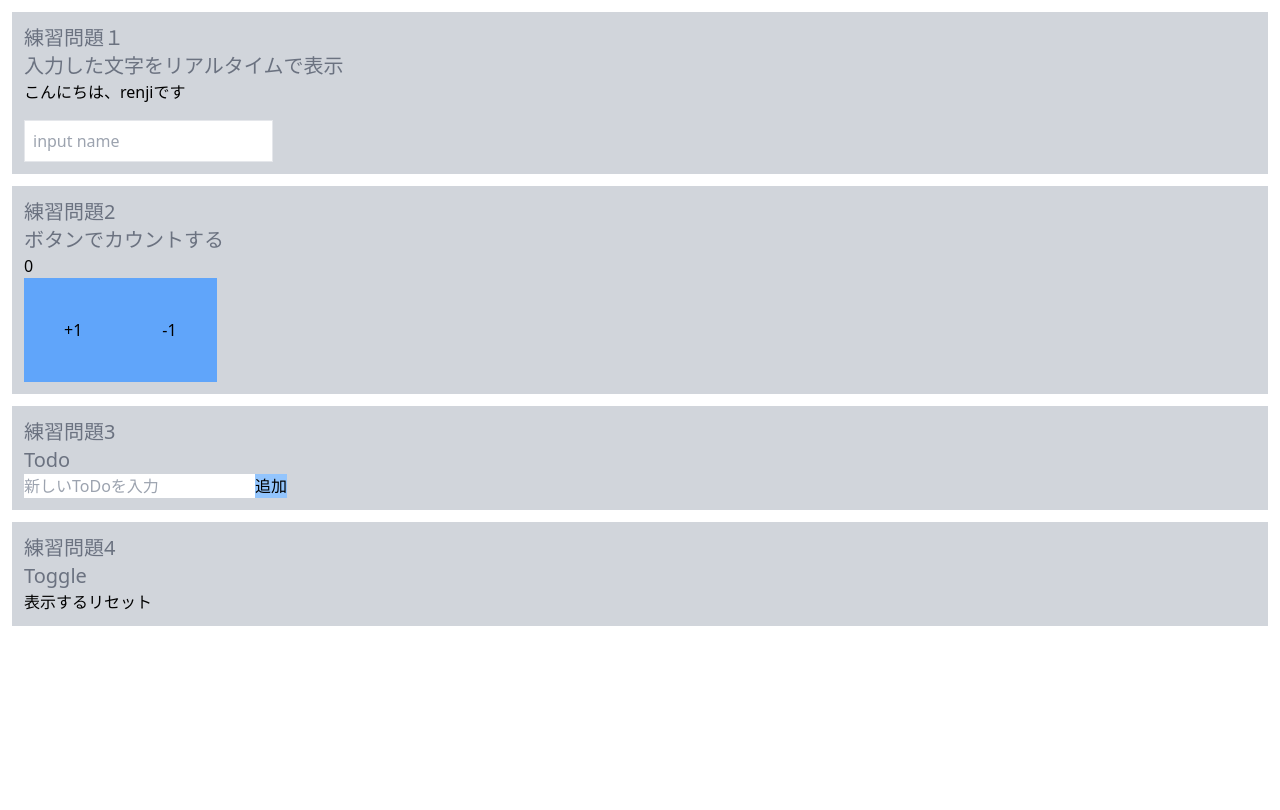
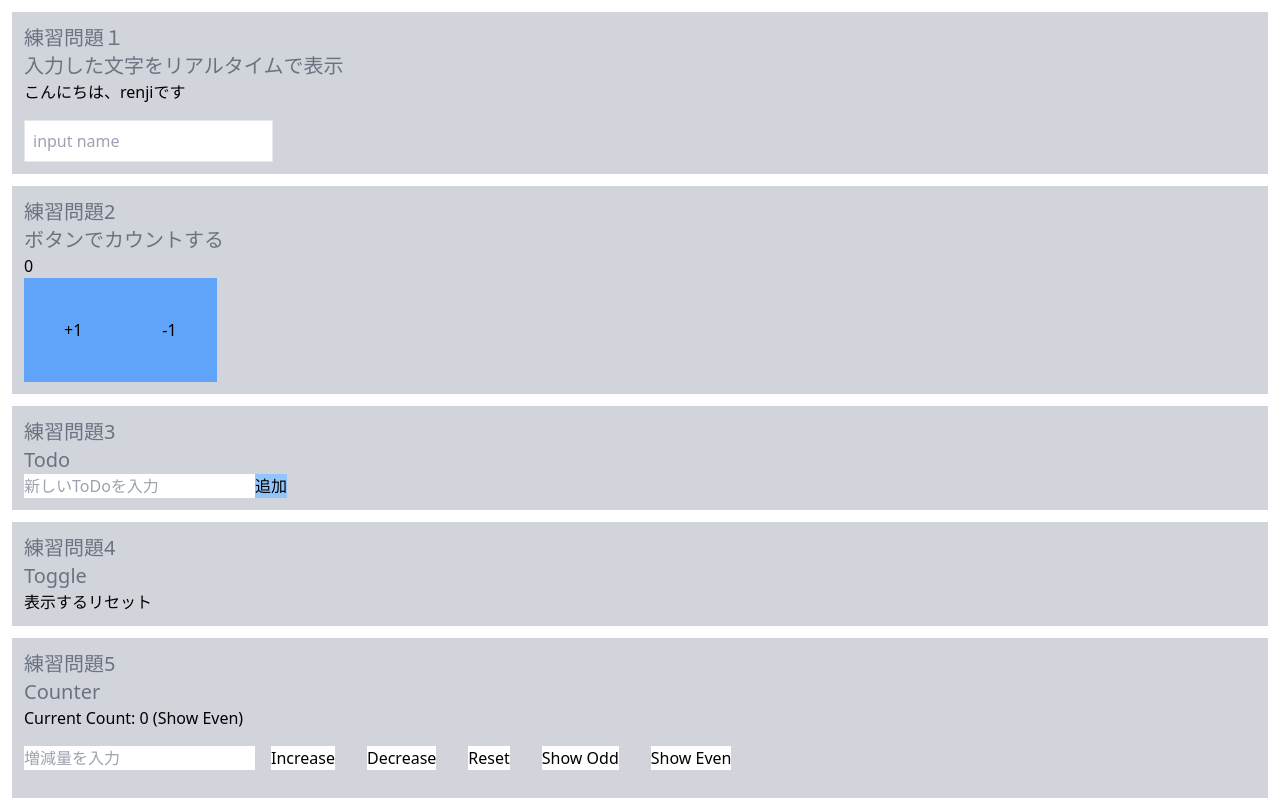
Before and after one commit to iwasawarenji954/practice, a Next.js app: page / in a window 1280 px wide. Built offline with nearby package versions, Linux system fonts and the light colour scheme.

Commit message:
update: Counterを新規追加葵と勉強

```diff
--- a/app/page.tsx
+++ b/app/page.tsx
@@ -1,10 +1,10 @@
 // /app/page.tsx
 'use client';
-import React , { useState } from "react";
 import GreetingApp from '@/components/Greeting';
 import CountApp from "@/components/CountUp";
 import ToDoApp from "@/components/ToDo";
 import ToggleApp from "@/components/Toggle";
+import Counter from '@/components/Counter';
 
 export default function Home() {
   return (
@@ -40,7 +40,13 @@ export default function Home() {
         </div>
         <ToggleApp />
       </section>
-
+      <section className="bg-gray-300 p-3 m-3">
+        <div className="text-gray-500 text-xl">
+          <p>練習問題5</p>
+          <p>Counter</p>
+        </div>
+        <Counter />
+      </section>
     </div>
   )
 }
--- /dev/null
+++ b/components/Counter.tsx
@@ -0,0 +1,94 @@
+'use client';
+import React, { useState } from 'react';
+
+function Counter() {
+  const [count, setCount] = useState(0);
+  const [oddEven, setOddEven] = useState(0);
+  const [number, setNumber] = useState(0);
+
+  // Increaseボタン用のハンドラー関数
+  const handleIncrease = () => {
+    if (number) {
+      if (count + number <= 10) {
+        setCount(count + number);
+      }
+    } else {
+      alert("数値を入力してください");
+    }
+  };
+
+  // Decreaseボタン用のハンドラー関数
+  const handleDecrease = () => {
+    if (number) {
+      if (count - number >= 0) {
+        setCount(count - number);
+      }
+    } else {
+      alert("数値を入力してください");
+    }
+  };
+
+  return (
+    <div className="counter">
+      {/* 三項演算子 条件 ? 真の時の処理 : 偽の時の処理 */}
+      {oddEven === 0 && count % 2 === 0 ? (
+        <h1>Current Count: {count} (Show Even)</h1>
+      ) : oddEven === 1 && count % 2 === 1 ? (
+        <h1>Current Count: {count} (Show Odd)</h1>
+      ) : (
+        <h1>No matching count</h1>
+      )}
+
+      {/* 数値を入力するフィールド */}
+      <input
+        type="number"
+        placeholder="増減量を入力"
+        value={number || ""}  // 値がundefinedのときは空文字を表示
+        onChange={(e) => setNumber(Number(e.target.value))}
+      />
+
+      {/* Increaseボタン */}
+      <button
+        className="m-4 bg-white"
+        onClick={handleIncrease}
+      >
+        Increase
+      </button>
+
+      {/* Decreaseボタン */}
+      <button
+        className="m-4 bg-white"
+        onClick={handleDecrease}
+      >
+        Decrease
+      </button>
+
+      {/* Resetボタン */}
+      <button
+        className="m-4 bg-white"
+        onClick={() => setCount(0)}
+      >
+        Reset
+      </button>
+
+      {/* 奇数表示フィルタ */}
+      <button
+        className="m-4 bg-white"
+        onClick={() => setOddEven(1)}
+      >
+        Show Odd
+      </button>
+
+      {/* 偶数表示フィルタ */}
+      <button
+        className="m-4 bg-white"
+        onClick={() => setOddEven(0)}
+      >
+        Show Even
+      </button>
+
+    </div>
+  );
+}
+
+export default Counter;
--- a/components/ToDo.tsx
+++ b/components/ToDo.tsx
@@ -5,7 +5,7 @@
 // ToDoリストは画面上に表示される。
 // 各ToDoの横に「削除」ボタンを追加し、ToDoを削除できるようにする。
 'use client'
-import { table } from "console";
+// import { table } from "console";
 import React from "react";
 import {useState} from "react";
 
```
